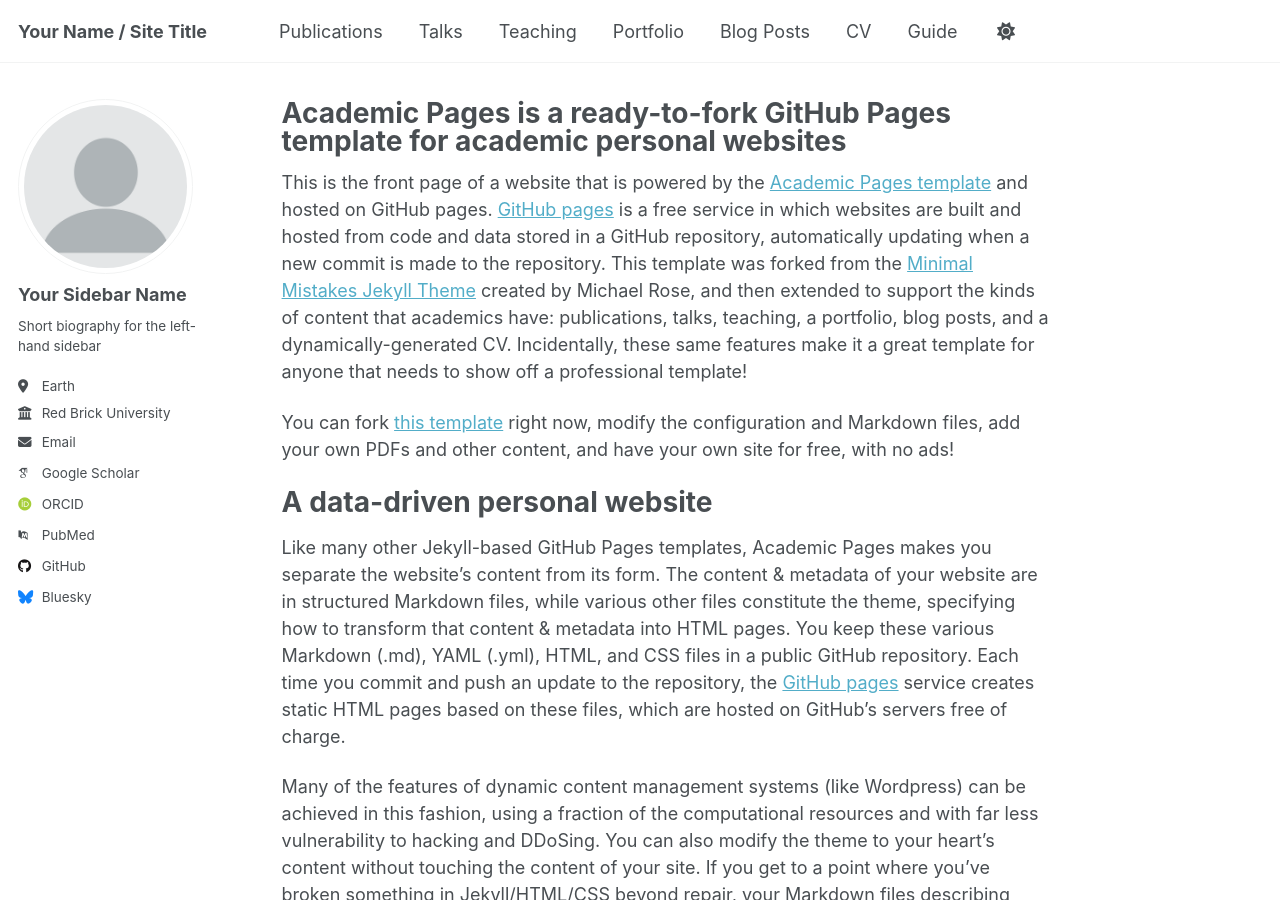
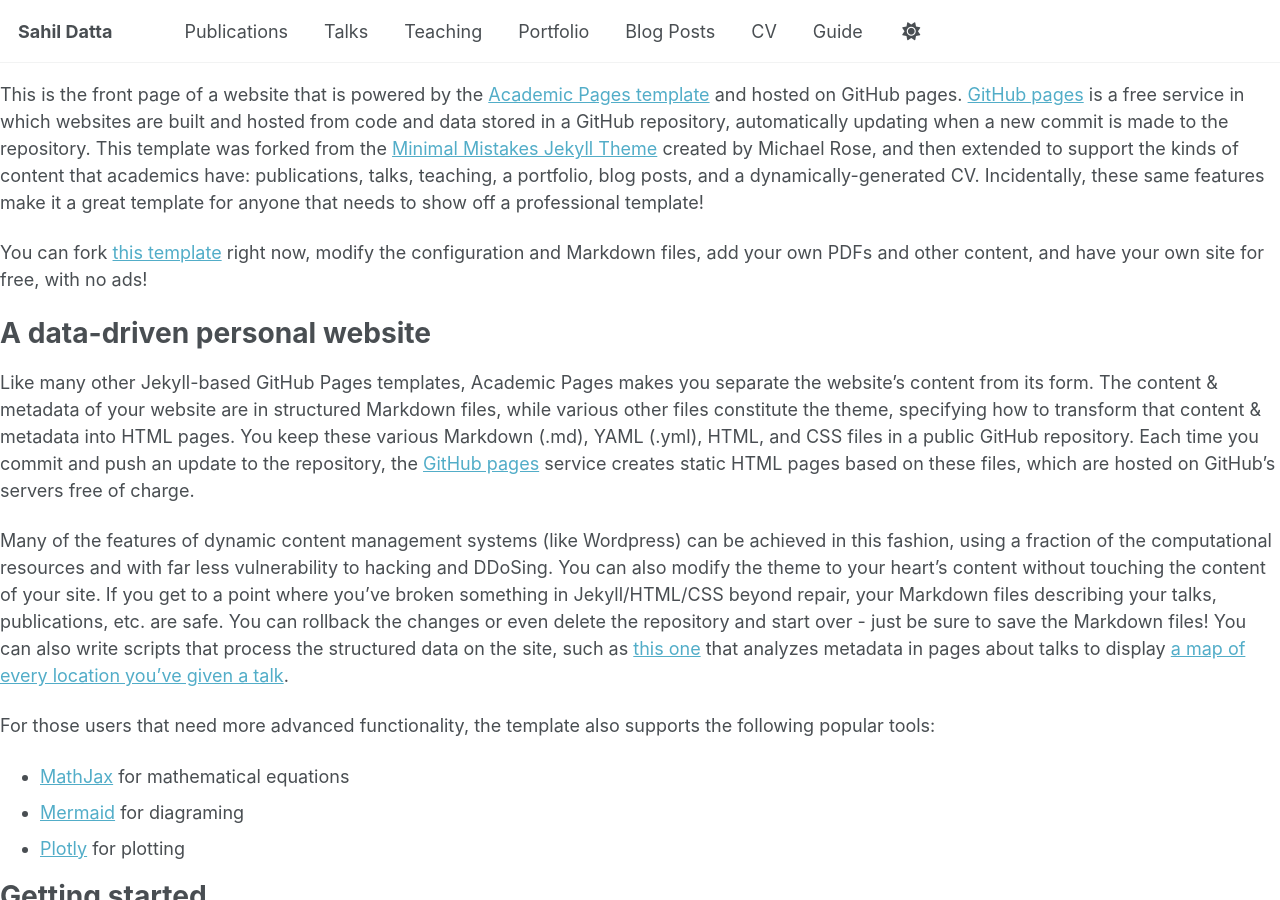
Before and after one commit to awaknd-1/awaknd-1.github.io, a Jekyll site: the page built from _pages/about.md, in a window 1280 px wide and 900 px high. Built offline with Jekyll 4.4.1, drawn with Linux system fonts in a browser that asks for light colours; some web fonts are replaced; our own code applies the rules of GitHub Pages for plain Markdown files; a script that is not in the unit is left out.

Commit message:
Update _config.yml

```diff
--- a/_config.yml
+++ b/_config.yml
@@ -9,36 +9,36 @@
 # Basic Site Settings
 locale                   : "en-US"
 site_theme               : "default"
-title                    : "Your Name / Site Title"
+title                    : "Sahil Datta"
 title_separator          : "-"
 name                     : &name "Your Name"
 description              : &description "personal description"
-url                      : https://academicpages.github.io # the base hostname & protocol for your site e.g. "https://[your GitHub username].github.io" or if you already have some other page hosted on Github then use "https://[your GitHub username].github.io/[Your Repo Name]"
+url                      : https://awaknd-1.github.io # the base hostname & protocol for your site e.g. "https://[your GitHub username].github.io" or if you already have some other page hosted on Github then use "https://[your GitHub username].github.io/[Your Repo Name]"
 baseurl                  : "" # the subpath of your site, e.g. "/blog"
-repository               : "academicpages/academicpages.github.io"
+repository               : "awaknd-1/academicpages.github.io"
 
 # Site Author - The following control what appear as part of the author content on the side bar.
 #               If a field is blank the icon and link will not appear, otherwise it will be shown.
 #               Additional customization can be done by editing /_includes/author-profile.html
 author:
   # Biographic information
-  avatar           : "profile.png"
-  name             : "Your Sidebar Name"
+  avatar           : ""
+  name             : "Sahil Datta"
   pronouns         : # example: "she/her"
-  bio              : "Short biography for the left-hand sidebar"
-  location         : "Earth"
-  employer         : "Red Brick University"
+  bio              : "Neuroscientist and Data Scientist"
+  location         : "USA"
+  employer         : "Nationwide Children's Hospital"
   uri              : # URL
-  email            : "none@example.org"
+  email            : "sahil.datta@nationwidechildrens.org"
 
   # Academic websites
   academia         : # URL
   arxiv            : # URL - Update with the correct link to your profile
-  googlescholar    : "https://scholar.google.com/citations?user=PS_CX0AAAAAJ"
+  googlescholar    : "https://scholar.google.com/citations?user=jIwJwDwAAAAJ&hl=en"
   impactstory      : # URL
-  orcid            : "http://orcid.org/yourorcidurl"
+  orcid            :
   semantic         : # URL
-  pubmed           : "https://www.ncbi.nlm.nih.gov/pubmed/?term=john+snow"
+  pubmed           :
   researchgate     : # URL
   scopus           : # URL
 
@@ -46,7 +46,7 @@ author:
   bitbucket        : # Username - Update with your username on the site
   codepen          : # Username
   dribbble         : # Username
-  github           : "academicpages"
+  github           : "https://github.com/awaknd-1"
   kaggle           : # Username
   stackoverflow    : # User number or user number and name (i.e., use "1" or "1/jeff-atwood")
 
@@ -244,12 +244,12 @@ defaults:
       share: true
       related: true
   # _pages
-  - scope:
-      path: ""
-      type: pages
-    values:
-      layout: single
-      author_profile: true
+ # - scope:
+ #     path: ""
+ #     type: pages
+ #   values:
+ #     layout: single
+ #     author_profile: true
   # _teaching
   - scope:
       path: ""
@@ -269,14 +269,14 @@ defaults:
       share: true
       comments: true
   # _portfolio
-  - scope:
-      path: ""
-      type: portfolio
-    values:
-      layout: single
-      author_profile: true
-      share: true
-      comment: true
+ # - scope:
+ #     path: ""
+ #     type: portfolio
+ #   values:
+ #     layout: single
+ #     author_profile: true
+ #     share: true
+ #     comment: true
   # _talks
   - scope:
       path: ""
```
